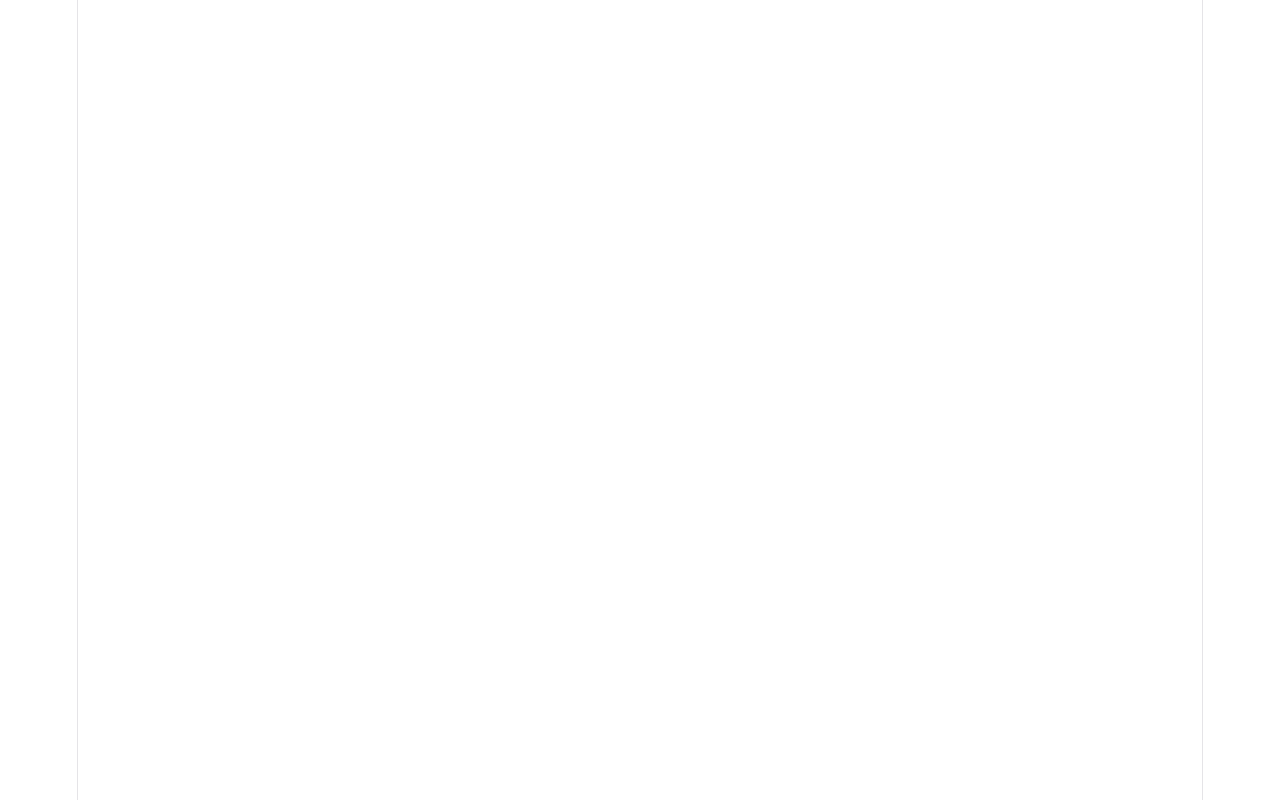
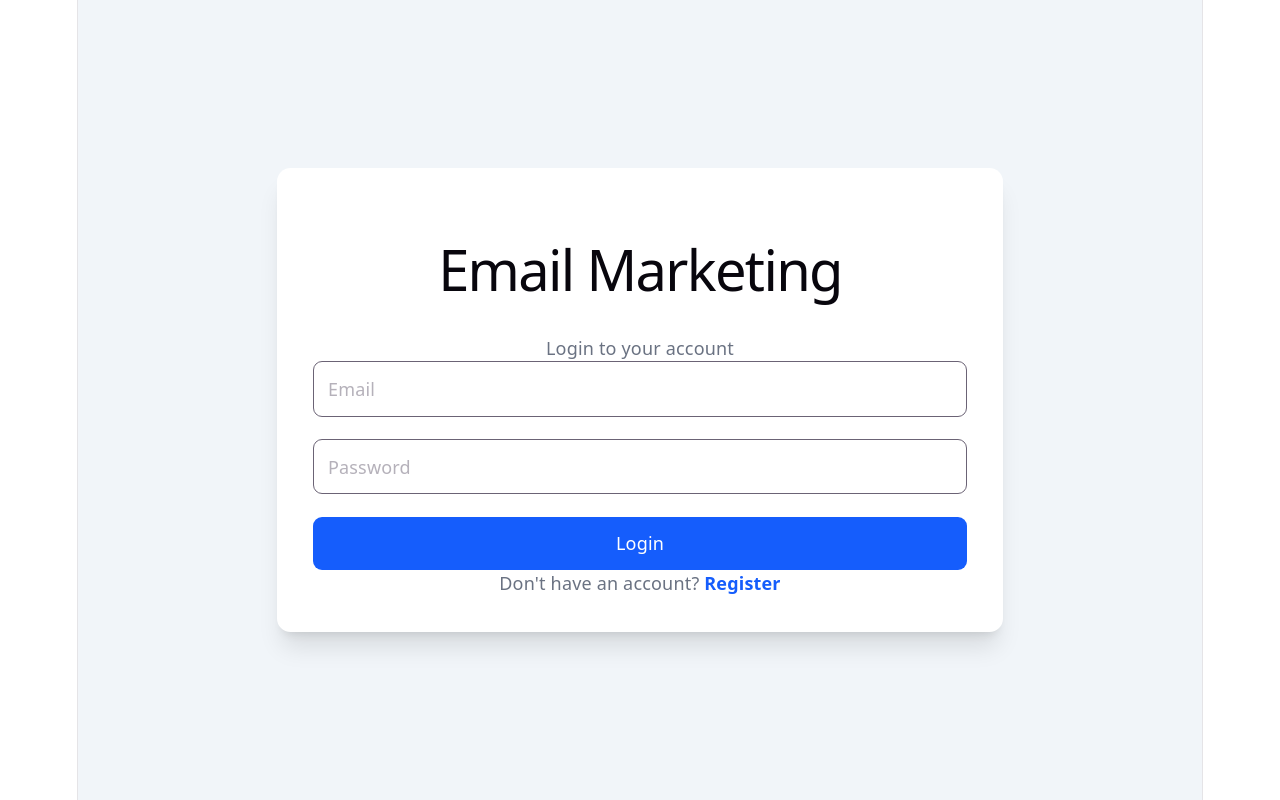
Before and after one commit to Sridhar43/email-marketing, a React (Vite) app in the folder email/: page /login in a window 1280 px wide. Before the commit this address had no page. Built offline with nearby package versions, Linux system fonts and the light colour scheme.

Commit message:
rotes changed at app.jsx

```diff
--- a/email/src/App.jsx
+++ b/email/src/App.jsx
@@ -11,7 +11,7 @@ function App() {
   return (
     <BrowserRouter>
       <Routes>
-        <Route path="/api/auth/login" element={<Login />} />
+        <Route path="/login" element={<Login />} />
         <Route path="/" element={<Register />} />
         <Route path="/dashboard" element={<Dashboard />} />
         <Route path="/contacts" element={<Contacts />} />
--- a/email/src/pages/Login.jsx
+++ b/email/src/pages/Login.jsx
@@ -22,7 +22,7 @@ function Login() {
     e.preventDefault();
 
     try {
-      const response = await API.post("api/auth/login", formData);
+      const response = await API.post("/api/auth/login", formData);
 
       localStorage.setItem("token", response?.data?.token);
 
```
